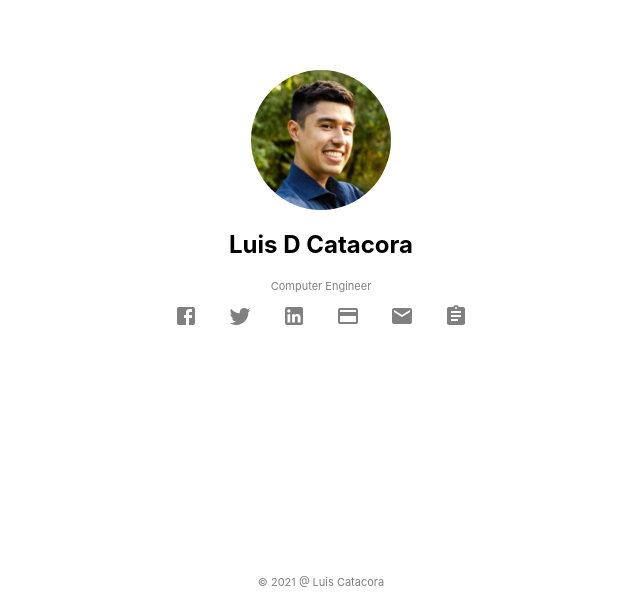
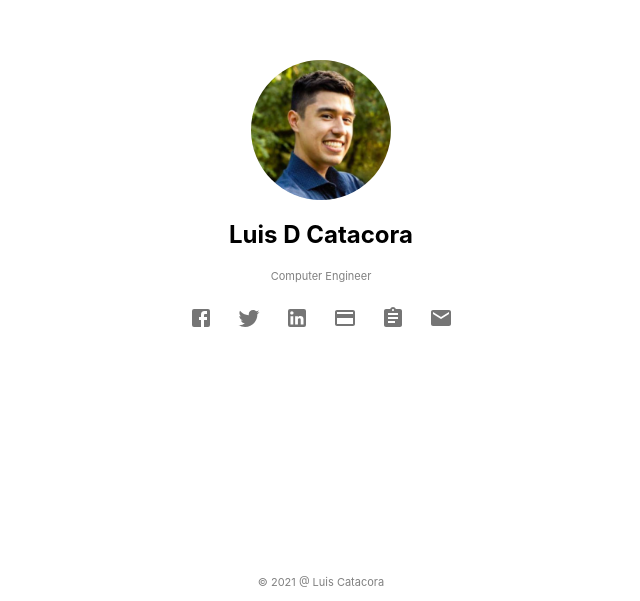
Before and after one commit to lucataco/react-portfolio, a React (Create React App) app: page / in a window 1280 px wide. Shown: the part 199-800 px from the top of the page, without its empty margins (319-959 px from the left). Built offline with nearby package versions, Linux system fonts and the light colour scheme.

Commit message:
Added tooltop to icons

```diff
--- a/src/components/Profile.js
+++ b/src/components/Profile.js
@@ -1,5 +1,7 @@
 import React from "react";
 import profilePic from "../img/avatar.jpg";
+import IconButton from "@material-ui/core/IconButton";
+import Tooltip from "@material-ui/core/Tooltip";
 import FacebookIcon from "@material-ui/icons/Facebook";
 import TwitterIcon from "@material-ui/icons/Twitter";
 import LinkedInIcon from "@material-ui/icons/LinkedIn";
@@ -30,30 +32,52 @@ const Profile = () => {
         class="mt-2 d-flex flex-row align-items-center"
         style={{ color: "gray" }}
       >
+        <Tooltip title="facebook">
+          <IconButton aria-label="facebook">
             <FacebookIcon
-          className="icon"
               onClick={(e) =>
                 window.open("https://www.facebook.com/danny.catacora", "_blank")
               }
             />
+          </IconButton>
+        </Tooltip>
+        <Tooltip title="twitter">
+          <IconButton aria-label="twitter">
             <TwitterIcon
-          className="icon"
               onClick={(e) =>
                 window.open("https://twitter.com/lucataco93", "_blank")
               }
             />
+          </IconButton>
+        </Tooltip>
+        <Tooltip title="linkedIn">
+          <IconButton aria-label="linkedIn">
             <LinkedInIcon
-          className="icon"
               onClick={(e) =>
                 window.open("https://www.linkedin.com/in/lucataco", "_blank")
               }
             />
+          </IconButton>
+        </Tooltip>
+        <Tooltip title="paypal">
+          <IconButton aria-label="paypal">
             <PaymentIcon
-          className="icon"
-          onClick={(e) => window.open("https://paypal.me/lucataco", "_blank")}
+              onClick={(e) =>
+                window.open("https://paypal.me/lucataco", "_blank")
+              }
             />
-        <EmailIcon className="icon" label="mailto:lucataco@umd.edu" />
+          </IconButton>
+        </Tooltip>
+        <Tooltip title="resume">
+          <IconButton aria-label="resume">
             <AssignmentIcon onClick={(e) => window.open(Pdf)}></AssignmentIcon>
+          </IconButton>
+        </Tooltip>
+        <Tooltip title="email">
+          <IconButton aria-label="email">
+            <EmailIcon href="mailto:lucataco@umd.edu" />
+          </IconButton>
+        </Tooltip>
       </div>
     </div>
   );
```
Lines whose indentation alone changed are shown as unchanged.
